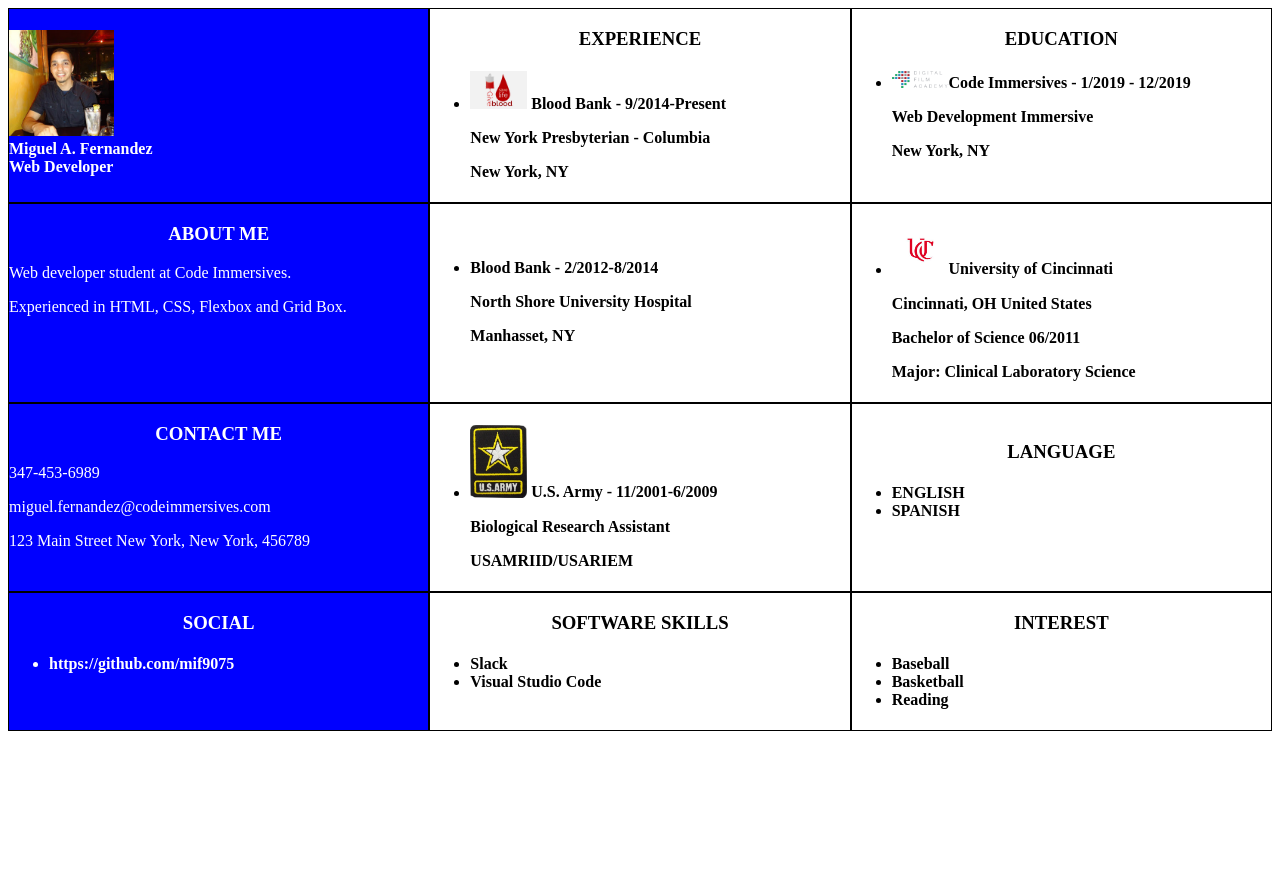
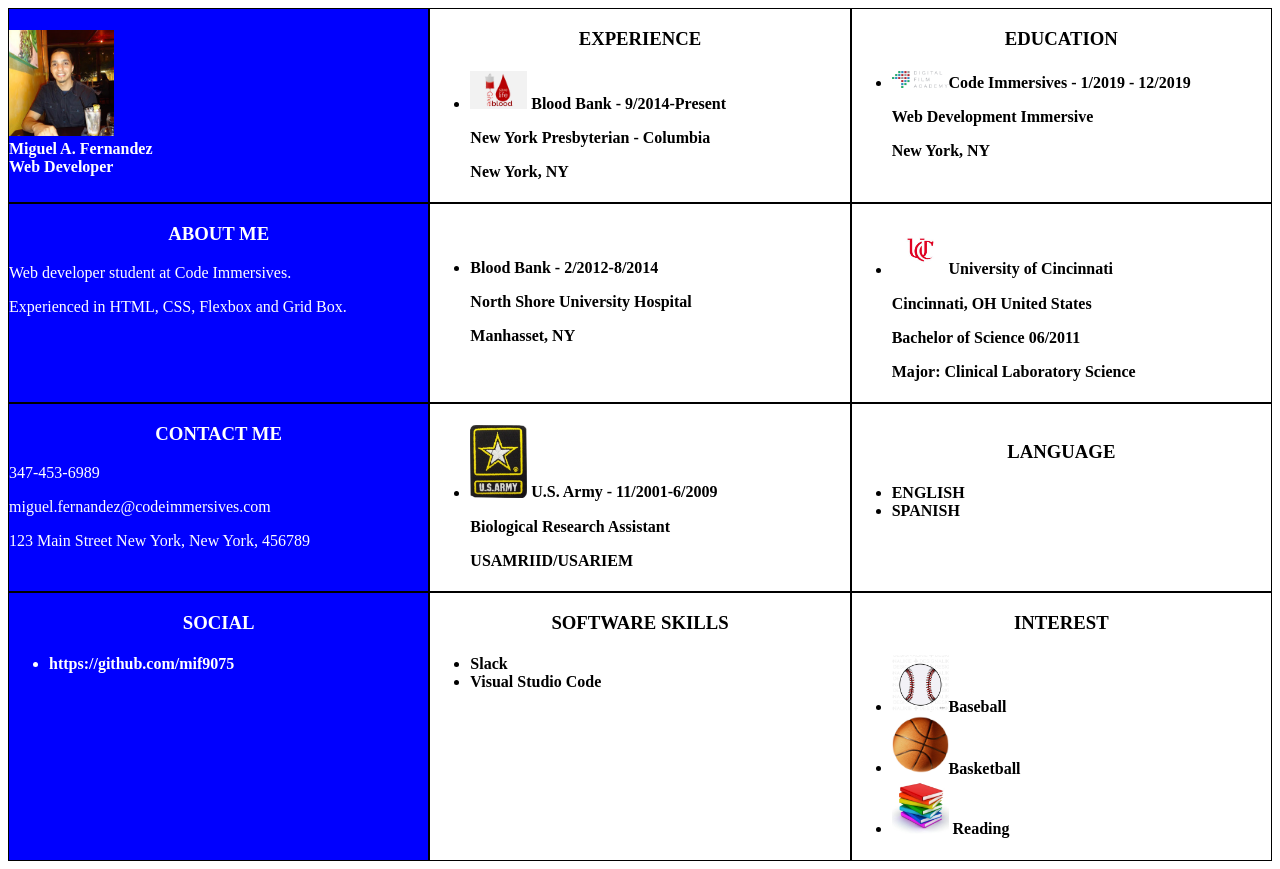
Before and after one commit to mif9075/grid-resume, a plain HTML site: page index.html in a window 1280 px wide. Before the commit the page ends 800 px from the top, so only its background shows below. Drawn offline with Linux system fonts and the light colour scheme; a script that the page names is missing.

Commit message:
Adding images

```diff
--- a/index.html
+++ b/index.html
@@ -125,9 +125,9 @@
                             <H3>INTEREST</H3>
                             <UL>
                                 <h4>
-                                <li>Baseball</li>
-                                <li>Basketball</li>
-                                <li>Reading</li>
+                                <li><img src="assets/baseball.jpeg">Baseball</li>
+                                <li><img src="assets/basketball.jpeg">Basketball</li>
+                                <li><img src="assets/book.jpeg"> Reading</li>
                                 </h4>
                             </ul>
                         </div>
```
Also changed, not shown: assets/baseball.jpeg (added), assets/basketball.jpeg (added), assets/book.jpeg (added), 1 other file.
